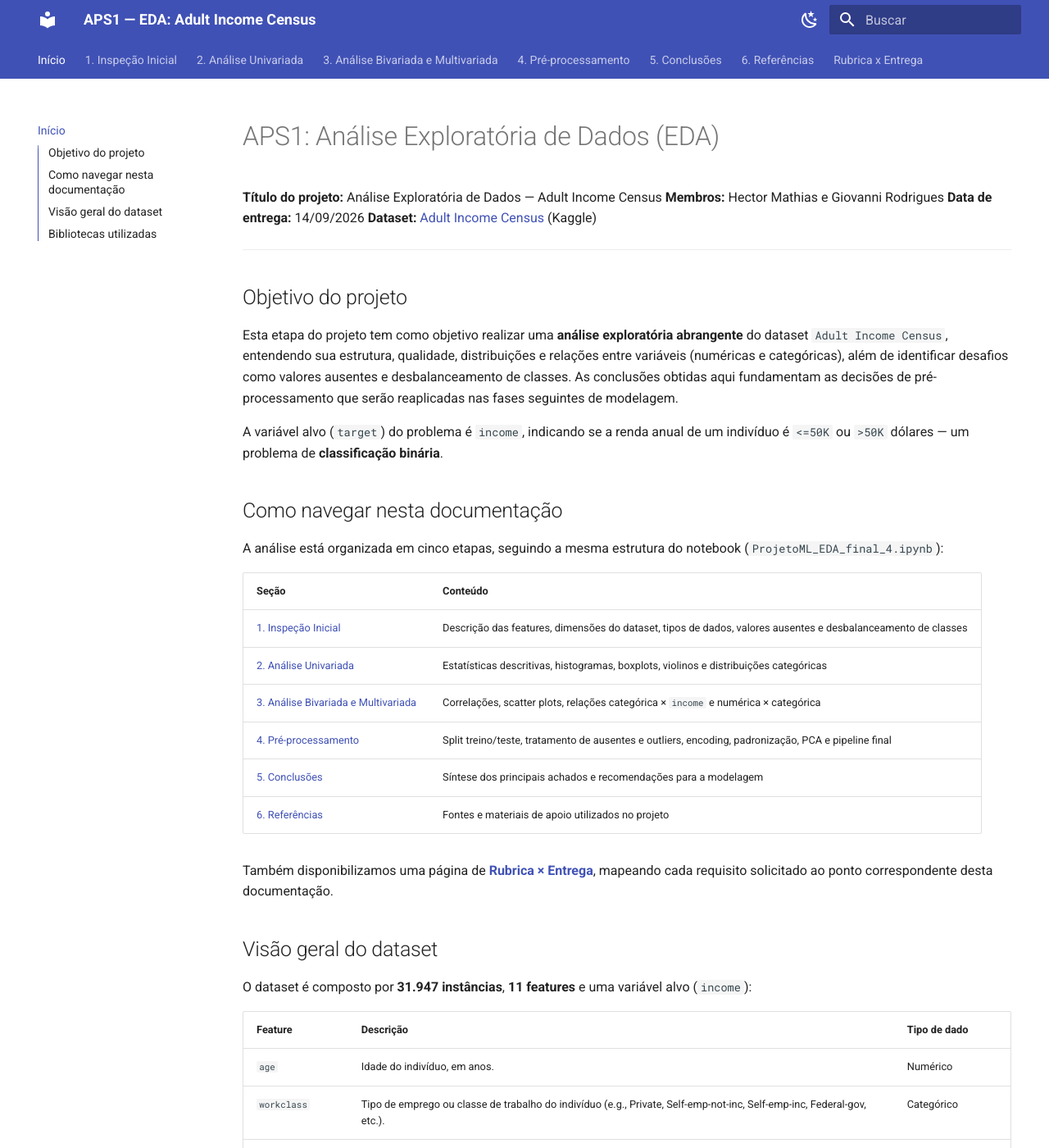
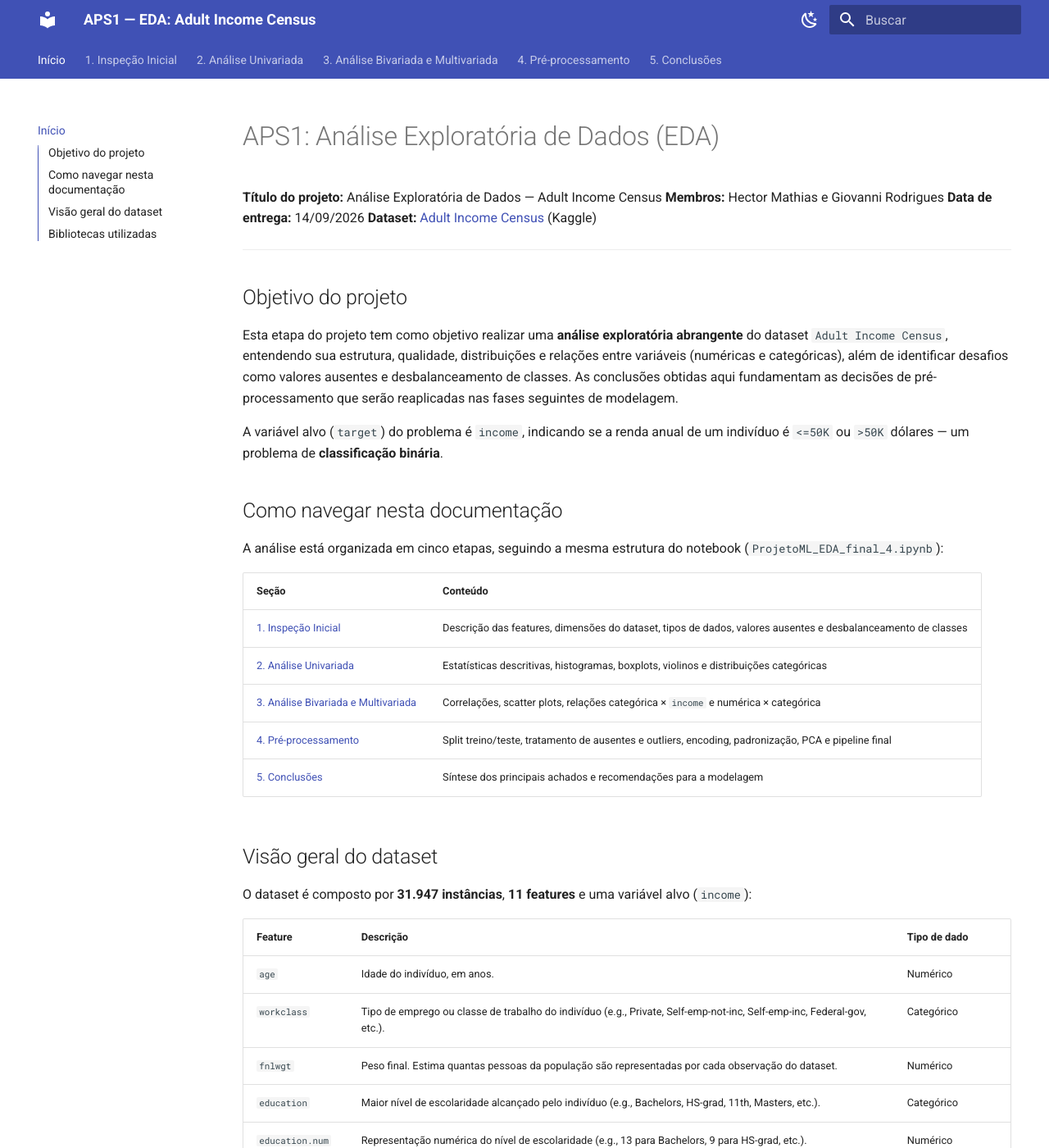
Before and after one commit to Giovanni-CR7/aps1-eda-adult-income, an MkDocs documentation site: the page built from docs/index.md, in a window 1280 px wide and 1400 px high. Shown: the whole window at 82% size. Built offline with MkDocs 1.6.1 and Material for MkDocs 9.7.7, drawn with Linux system fonts in a browser that asks for light colours.

Commit message:
rmv rubrica

```diff
--- a/docs/index.md
+++ b/docs/index.md
@@ -24,9 +24,7 @@ A análise está organizada em cinco etapas, seguindo a mesma estrutura do noteb
 | [3. Análise Bivariada e Multivariada](03-analise-bivariada-multivariada.md) | Correlações, scatter plots, relações categórica × `income` e numérica × categórica |
 | [4. Pré-processamento](04-preprocessamento.md) | Split treino/teste, tratamento de ausentes e outliers, encoding, padronização, PCA e pipeline final |
 | [5. Conclusões](05-conclusoes.md) | Síntese dos principais achados e recomendações para a modelagem |
-| [6. Referências](06-referencias.md) | Fontes e materiais de apoio utilizados no projeto |
 
-Também disponibilizamos uma página de [**Rubrica × Entrega**](rubrica.md), mapeando cada requisito solicitado ao ponto correspondente desta documentação.
 
 ## Visão geral do dataset
 
--- a/mkdocs.yml
+++ b/mkdocs.yml
@@ -40,8 +40,6 @@ nav:
   - "3. Análise Bivariada e Multivariada": 03-analise-bivariada-multivariada.md
   - "4. Pré-processamento": 04-preprocessamento.md
   - "5. Conclusões": 05-conclusoes.md
-  - "6. Referências": 06-referencias.md
-  - "Rubrica x Entrega": rubrica.md
 
 markdown_extensions:
   - admonition
```
